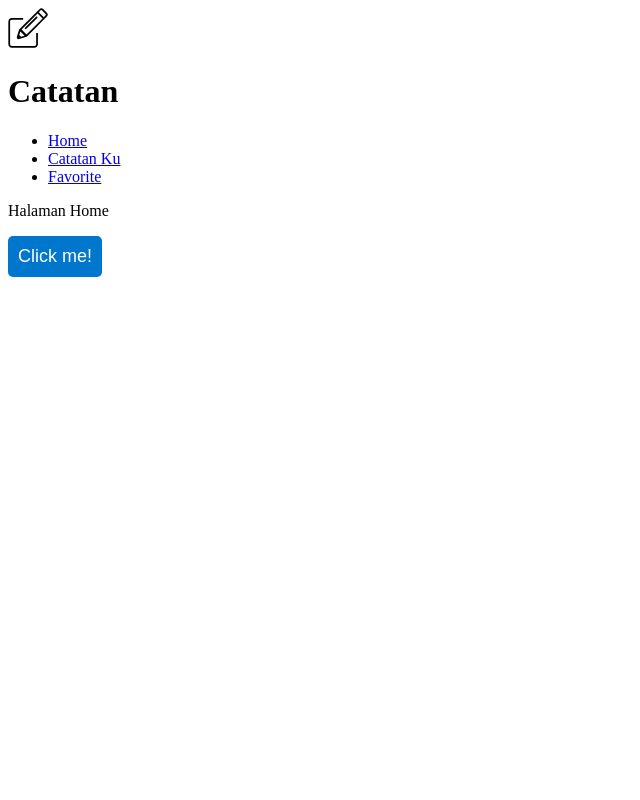
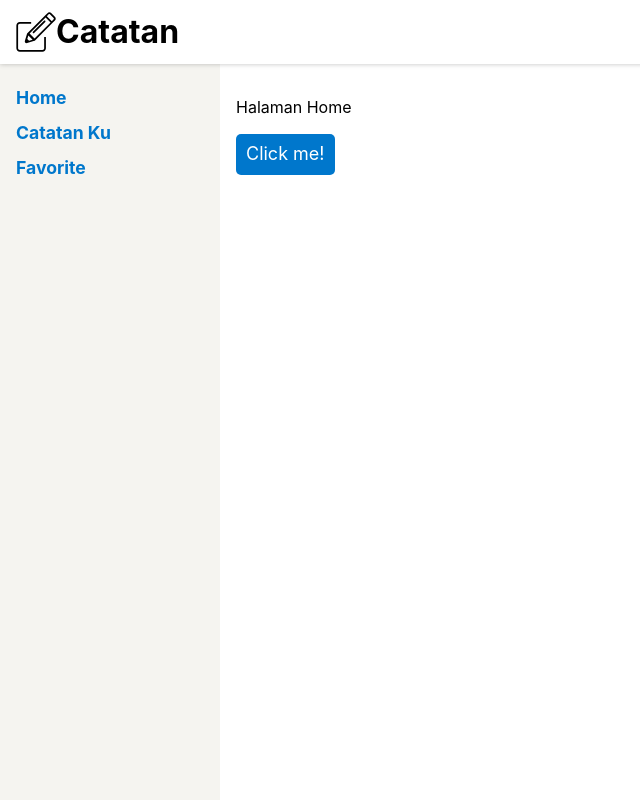
Before and after one commit to topidesta/javascript-everywhere, a React (Vite) app: page / in a window 1280 px wide. Shown: the whole page, without its empty margins (0-640 px from the left). Built offline with nearby package versions, Linux system fonts and the light colour scheme.

Commit message:
Global Styles Done.

```diff
--- a/package.json
+++ b/package.json
@@ -16,6 +16,7 @@
     "acorn": "6.4.1",
     "kind-of": "6.0.3",
     "minimist": "1.2.3",
+    "normalize.css": "^8.0.1",
     "parcel-bundler": "^1.12.4",
     "public": "^0.1.5",
     "react": "^16.6.0",
--- a/src/App.js
+++ b/src/App.js
@@ -1,9 +1,13 @@
 import React from "react";
 import Pages from "./pages";
+
+// global styled
+import GlobalStyles from "./components/GlobalStyle";
 
 const App = () => {
   return (
     <div>
+      <GlobalStyles />
       <Pages />
     </div>
   );
--- /dev/null
+++ b/src/components/GlobalStyle.js
@@ -0,0 +1,39 @@
+import { createGlobalStyle } from "styled-components";
+import normalize from "normalize.css";
+
+// js template literal
+export default createGlobalStyle`
+    ${normalize}
+
+    *, *:before, *:after {
+        box-sizing: border-box;
+    }
+
+    body,
+    html {
+        height: 100%;
+        margin: 0;
+    }
+
+    body {
+        font-family: -apple-system, BlinkMacSystemFont, 'Segoe UI', Roboto, Oxygen-Sans, Ubuntu, Cantarell, 'Helvetica Neue', sans-serif;
+        background-color: #fff;
+        line-height: 1.4;
+    }
+
+    a:link,
+    a:visited {
+        color: #0077cc;
+    }
+
+    a:hover,
+    a:focus {
+        color: #004499;
+    }
+
+    code,
+    pre {
+        max-width: 100%;
+    }
+
+`;
--- a/src/components/Header.js
+++ b/src/components/Header.js
@@ -1,12 +1,31 @@
 import React from "react";
 import logo from "../img/logo.svg";
+import styled from "styled-components";
+
+const HeaderBar = styled.header`
+  width: 100%;
+  padding: 0.5em 1em;
+  display: flex;
+  height: 64px;
+  position: fixed;
+  align-items: center;
+  background-color: #fff;
+  box-shadow: 0 0 5px 0 rgba(0, 0, 0, 0.25);
+  z-index: 1;
+`;
+
+const LogoText = styled.h1`
+  margin: 0;
+  padding: 0;
+  display: inline;
+`;
 
 const Header = () => {
   return (
-    <header>
+    <HeaderBar>
       <img src={logo} alt="Catatan Logo" height="40" />
-      <h1>Catatan</h1>
-    </header>
+      <LogoText> Catatan</LogoText>
+    </HeaderBar>
   );
 };
 
--- a/src/components/Layout.js
+++ b/src/components/Layout.js
@@ -1,16 +1,46 @@
 import React from "react";
+import styled from "styled-components";
 
 import Header from "./Header";
 import Navigation from "./Navigation";
+
+// component styles
+const Wrapper = styled.div`
+  @media (min-width: 700px) {
+    display: flex;
+    top: 64px;
+    position: relative;
+    height: calc(100% - 64px);
+    witdh: 100%;
+    flex: auto;
+    flex-direction: column;
+  }
+`;
+
+const Main = styled.main`
+  position: fixed;
+  height: calc(100% - 185px);
+  width: 100%;
+  padding: 1em;
+  overflow-y: scroll;
+
+  // apply to media screen 700px
+  @media (min-width: 700px) {
+    flex: 1;
+    margin-left: 220px;
+    height: calc(100% - 64px);
+    width: calc(100% - 220px);
+  }
+`;
 
 const Layout = ({ children }) => {
   return (
     <React.Fragment>
       <Header />
-      <div className="wrapper">
+      <Wrapper>
         <Navigation />
-        <main>{children}</main>
-      </div>
+        <Main>{children}</Main>
+      </Wrapper>
     </React.Fragment>
   );
 };
--- a/src/components/Navigation.js
+++ b/src/components/Navigation.js
@@ -1,10 +1,51 @@
 import React from "react";
 import { Link } from "react-router-dom";
+import styled from "styled-components";
+
+const Nav = styled.div`
+  padding: 1em;
+  background: #f5f4f0;
+
+  @media (max-width: 700px) {
+    padding-top: 64px;
+  }
+
+  @media (min-width: 700px) {
+    position: fixed;
+    width: 220px;
+    height: calc(100% - 64px);
+    overflow-y: scroll;
+  }
+`;
+
+const NavList = styled.ul`
+  margin: 0;
+  padding: 0;
+  list-style: none;
+  line-height: 2;
+
+  // nest styles
+  a {
+    text-decoration: none;
+    font-weight: bold;
+    font-size: 1.1em;
+    color: #333;
+  }
+
+  a:visited {
+    color: #333;
+  }
+
+  a:hover,
+  a:focus {
+    color: #0077cc;
+  }
+`;
 
 const Navigation = () => {
   return (
-    <nav>
-      <ul>
+    <Nav>
+      <NavList>
         <li>
           <Link to="/">Home</Link>
         </li>
@@ -14,8 +55,8 @@
         <li>
           <Link to="/favorites">Favorite</Link>
         </li>
-      </ul>
-    </nav>
+      </NavList>
+    </Nav>
   );
 };
 
```
Also changed, not shown: 1 other file (tests, documents, lock files or other folders).
